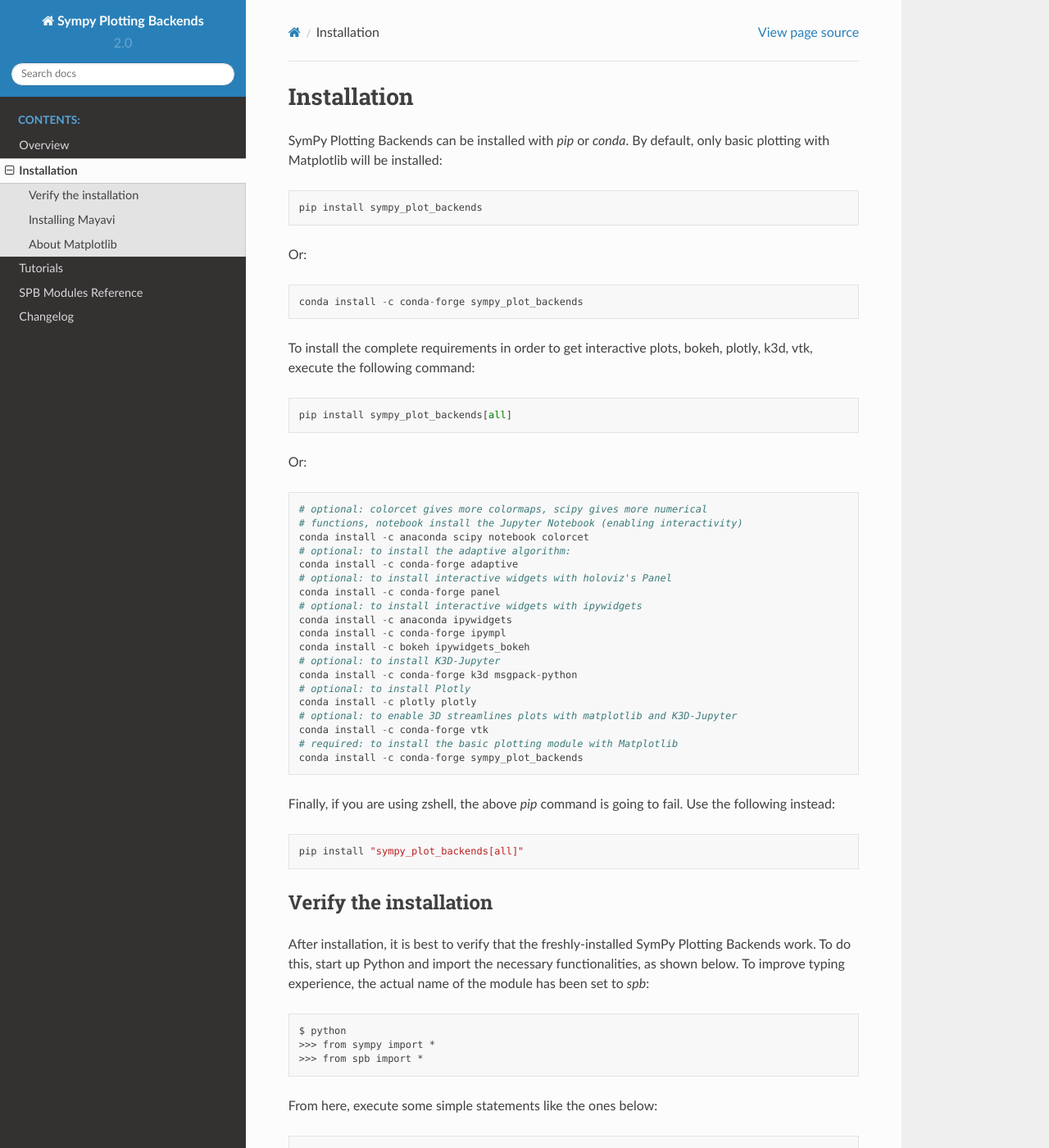
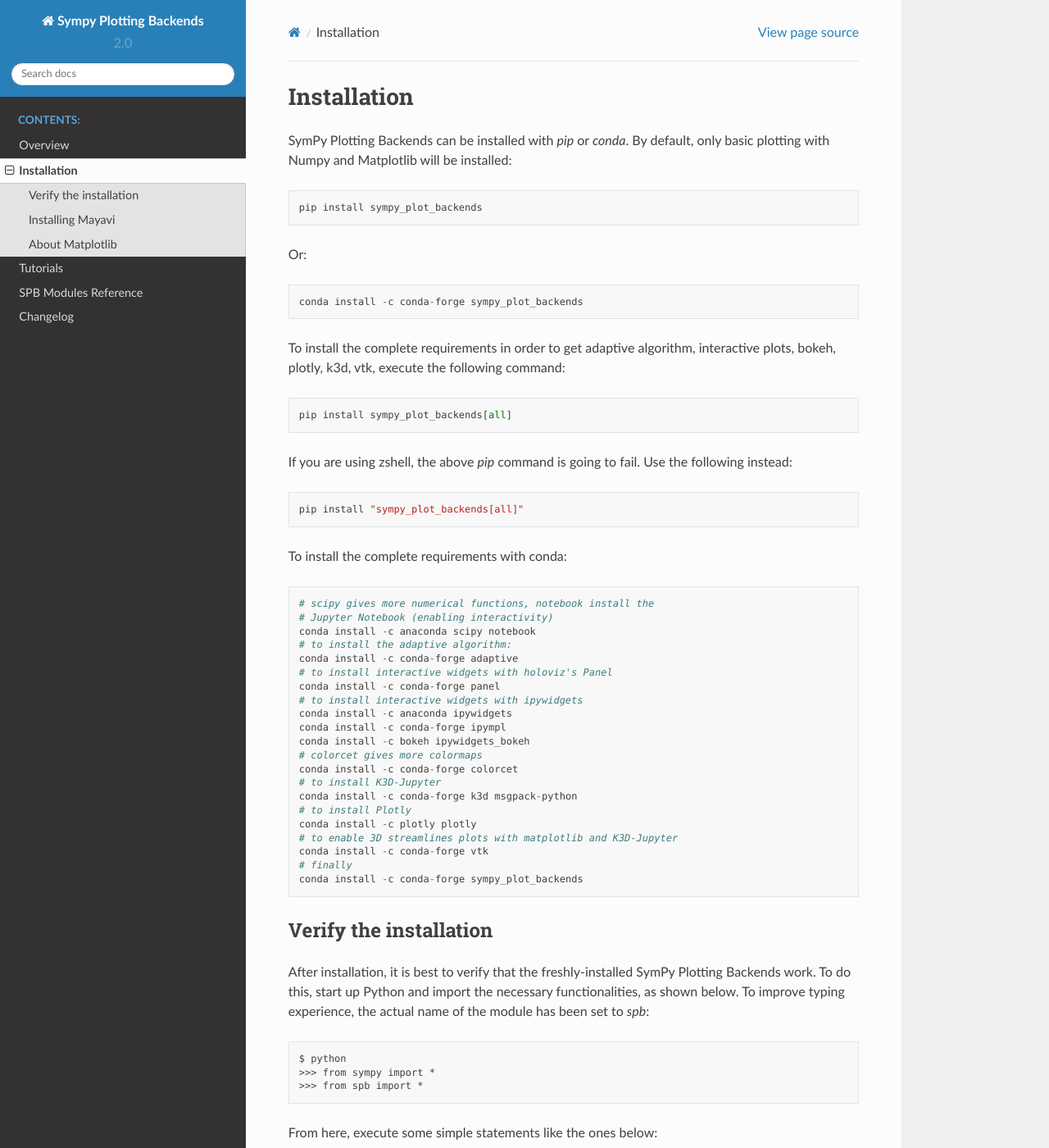
Before and after one commit to Davide-sd/sympy-plot-backends, a Sphinx documentation site: the page built from doc/source/install.rst, in a window 1280 px wide and 1400 px high. Shown: the whole window at 82% size. Built offline with Sphinx 7.4.7 and the Read the Docs theme 2.0.0, drawn with Linux system fonts in a browser that asks for light colours; some of the changed text lies outside the part shown.

```diff
--- a/doc/source/install.rst
+++ b/doc/source/install.rst
@@ -5,7 +5,7 @@ Installation
 ------------
 
 SymPy Plotting Backends can be installed with `pip` or `conda`. By default,
-only basic plotting with Matplotlib will be installed::
+only basic plotting with Numpy and Matplotlib will be installed::
 
     pip install sympy_plot_backends
 
@@ -13,37 +13,40 @@ Or::
 
     conda install -c conda-forge sympy_plot_backends
 
-To install the complete requirements in order to get interactive plots, bokeh,
-plotly, k3d, vtk, execute the following command::
+To install the complete requirements in order to get adaptive algorithm,
+interactive plots, bokeh, plotly, k3d, vtk, execute the following command::
 
     pip install sympy_plot_backends[all]
 
-Or::
+If you are using zshell, the above `pip` command is going to fail.
+Use the following instead::
 
-    # optional: colorcet gives more colormaps, scipy gives more numerical
-    # functions, notebook install the Jupyter Notebook (enabling interactivity)
-    conda install -c anaconda scipy notebook colorcet
-    # optional: to install the adaptive algorithm:
+    pip install "sympy_plot_backends[all]"
+
+To install the complete requirements with conda::
+
+    # scipy gives more numerical functions, notebook install the
+    # Jupyter Notebook (enabling interactivity)
+    conda install -c anaconda scipy notebook
+    # to install the adaptive algorithm:
     conda install -c conda-forge adaptive
-    # optional: to install interactive widgets with holoviz's Panel
+    # to install interactive widgets with holoviz's Panel
     conda install -c conda-forge panel
-    # optional: to install interactive widgets with ipywidgets
+    # to install interactive widgets with ipywidgets
     conda install -c anaconda ipywidgets
     conda install -c conda-forge ipympl
     conda install -c bokeh ipywidgets_bokeh
-    # optional: to install K3D-Jupyter
+    # colorcet gives more colormaps
+    conda install -c conda-forge colorcet
+    # to install K3D-Jupyter
     conda install -c conda-forge k3d msgpack-python
-    # optional: to install Plotly
+    # to install Plotly
     conda install -c plotly plotly
-    # optional: to enable 3D streamlines plots with matplotlib and K3D-Jupyter
+    # to enable 3D streamlines plots with matplotlib and K3D-Jupyter
     conda install -c conda-forge vtk
-    # required: to install the basic plotting module with Matplotlib
+    # finally
     conda install -c conda-forge sympy_plot_backends
 
-Finally, if you are using zshell, the above `pip` command is going to fail.
-Use the following instead::
-
-    pip install "sympy_plot_backends[all]"
 
 
 Verify the installation
--- a/spb/_version.py
+++ b/spb/_version.py
@@ -1 +1 @@
-__version__ = "2.0.1"
+__version__ = "2.0.2"
```
Also changed, not shown: other parts of doc/source/install.rst (+3 -2 lines), doc/source/changelog.rst (+9 -0 lines), doc/source/tutorials/index.rst (+0 -19 lines), doc/source/tutorials/tut-5.rst (+153 -120 lines), doc/source/tutorials/tut-6.rst (deleted, +0 -181 lines), 1 other file.
